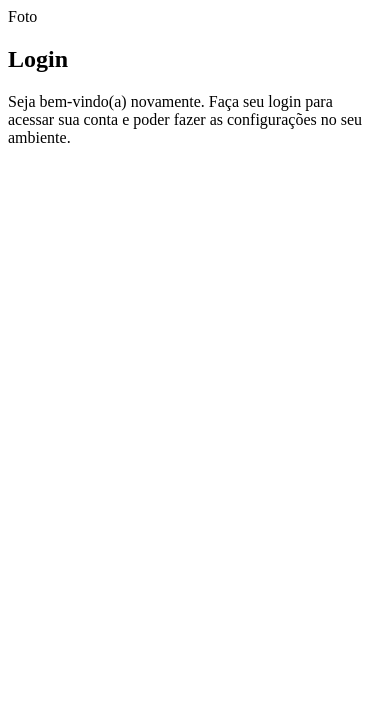
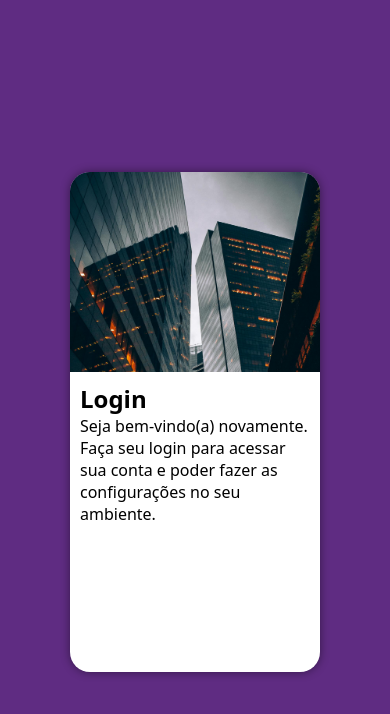
Before and after one commit to Fabio-Kenji/projeto-login, a plain HTML site: page index.html in a window 390 px wide. Drawn offline with Linux system fonts and the light colour scheme.

Commit message:
criado o inicio da interface mobile

```diff
--- a/estilos/style.css
+++ b/estilos/style.css
@@ -5,3 +5,49 @@
     Verde: #49a09d
     Lilás: #5f2c82
 */
+
+* {
+    font-family: system-ui, -apple-system, BlinkMacSystemFont, 'Segoe UI', Roboto, Oxygen, Ubuntu, Cantarell, 'Open Sans', 'Helvetica Neue', sans-serif;
+    padding: 0px;
+    margin: 0px;
+    box-sizing: border-box;
+}
+
+body, html {
+    background-color: #5f2c82;
+    height: 100vh;
+    width: 100vw;
+}
+
+main {
+    position: relative;
+    height: 100vh;
+    width: 100vw;
+}
+
+section#login {
+    position: absolute;
+    top: 50%;
+    left: 50%;
+    transform: translate(-50%, -50%);
+    overflow: hidden;
+
+    background-color: white;
+    width: 250px;
+    height: 500px;
+    border-radius: 20px;
+    box-shadow: 0px 0px 10px rgba(0, 0, 0, 0.452);
+}
+
+section#login > div#imagem {
+    display: block;
+    background: #5f2c82 url(../imagens/pexels-dinnow-86001860-9444476.jpg);
+    background-size: cover;
+    background-position: top;
+    height: 200px;
+}
+
+section#login > div#formulario {
+    display: block;
+    padding: 10px;
+}
--- a/index.html
+++ b/index.html
@@ -10,7 +10,7 @@
     <main>
         <section id="login">
             <div id="imagem">
-                Foto
+
             </div>
             <div id="formulario">
                 <h1>Login</h1>
```
